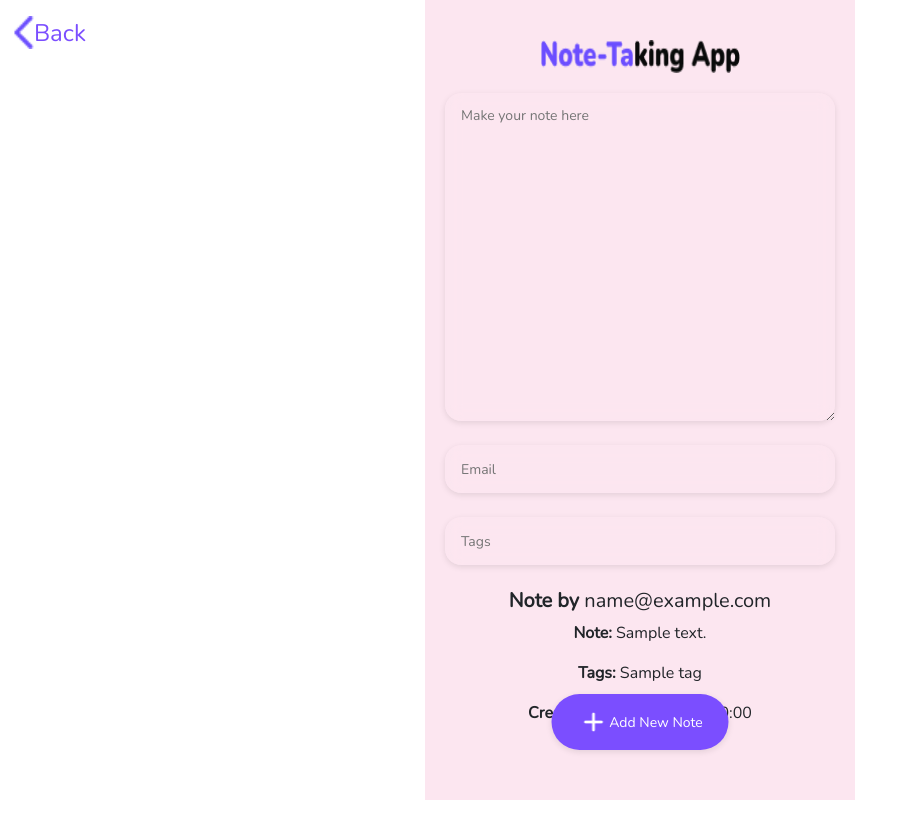
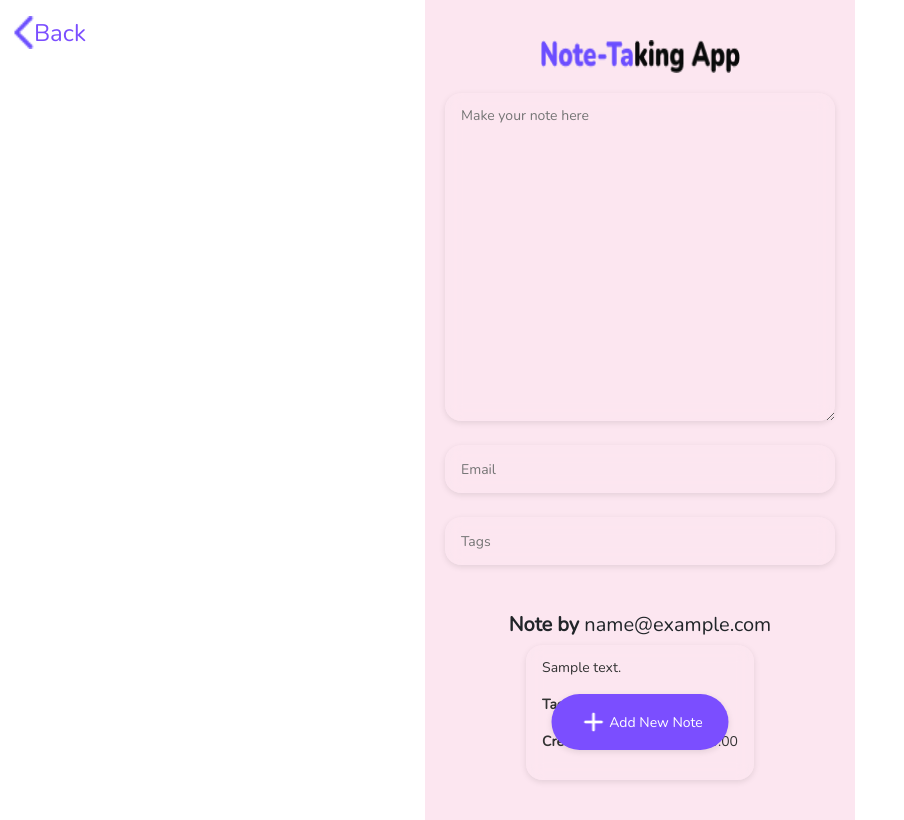
Before and after one commit to thanhtruc090699/-cloud_computing_project, a Flask app: template app/templates/create_note.html in a window 1280 px wide. Shown: the whole page, without its empty margins (0-904 px from the left). Run offline with Flask 3, Linux system fonts and the light colour scheme; the template is opened without the code that fills it: most values are stand-ins (such as "Sample title", 1, 10 or a date in 2020).

Commit message:
fix a lil about frontend

```diff
--- a/app/routes.py
+++ b/app/routes.py
@@ -17,9 +17,6 @@ def home():
 def create_note_page():
     return render_template("create_note.html")
 
-@app.route("/back", methods=["GET"])
-def go_back_page():
-    return render_template("home.html")
 
 
 @app.route("/view", methods=["POST"])
--- a/app/static/create_note.css
+++ b/app/static/create_note.css
@@ -109,3 +109,15 @@
     justify-content: center;
     text-decoration: none;
 }
+.create-note-container .note-card{
+    background-color: rgba(252, 230, 240, 0.4);
+    backdrop-filter: blur(8px);
+    border-radius: 16px;
+    padding: 12px 16px;
+    box-shadow: 0 2px 6px rgba(0, 0, 0, 0.1);
+    min-height: 100px;
+    font-size: 14px;
+    color: #333;
+    overflow: hidden;
+    text-overflow: ellipsis;
+}
--- a/app/templates/create_note.html
+++ b/app/templates/create_note.html
@@ -27,10 +27,12 @@
             </button>
         </form>
         {% if note %}
-            <h5><strong>Note by</strong> {{ note.email}} </h5>
-            <p><strong>Note: </strong>{{ note.notes }}</p>
-            <p><strong>Tags: </strong>{{ note.tag }}</p>
-            <p><strong>Created: </strong>{{ note.created_date }}</p>
+            <h5 class="mt-4"><strong>Note by</strong> {{ note.email}} </h5>
+            <div class="note-card">
+                <p><strong></strong>{{ note.notes }}</p>
+                <p><strong>Tags: </strong>{{ note.tag }}</p>
+                <p><strong>Created: </strong>{{ note.created_date }}</p>
+            </div>
         {% elif message %}
             <p>"{{ message }}"</p>
         {% endif %}
```
Also changed, not shown: app/static/home.css (+15 -6 lines), app/templates/home.html (+5 -2 lines), app/static/img/Diary.png (added).
